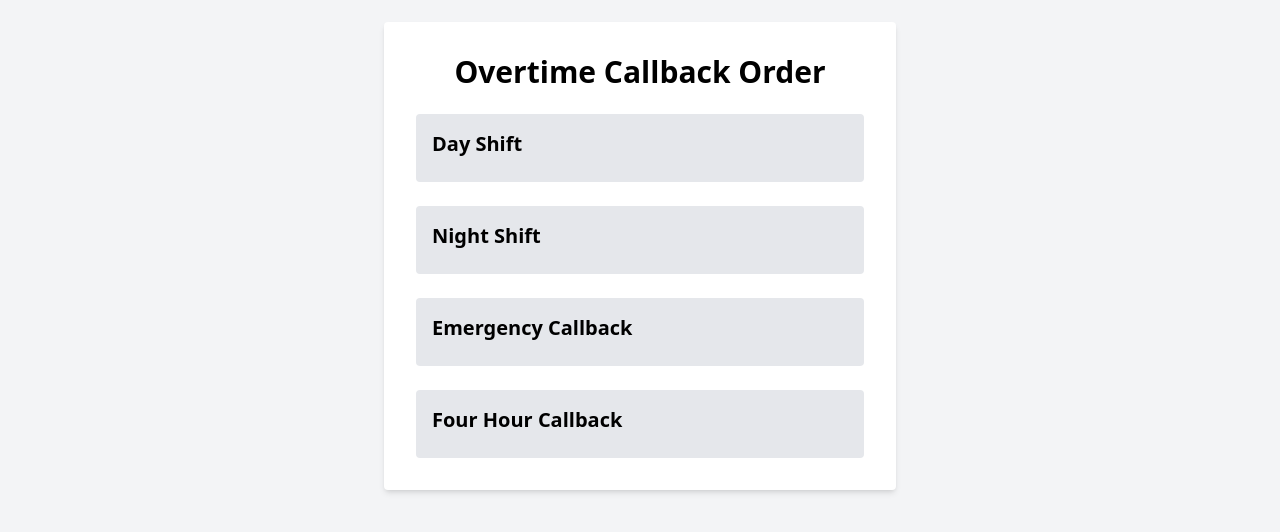
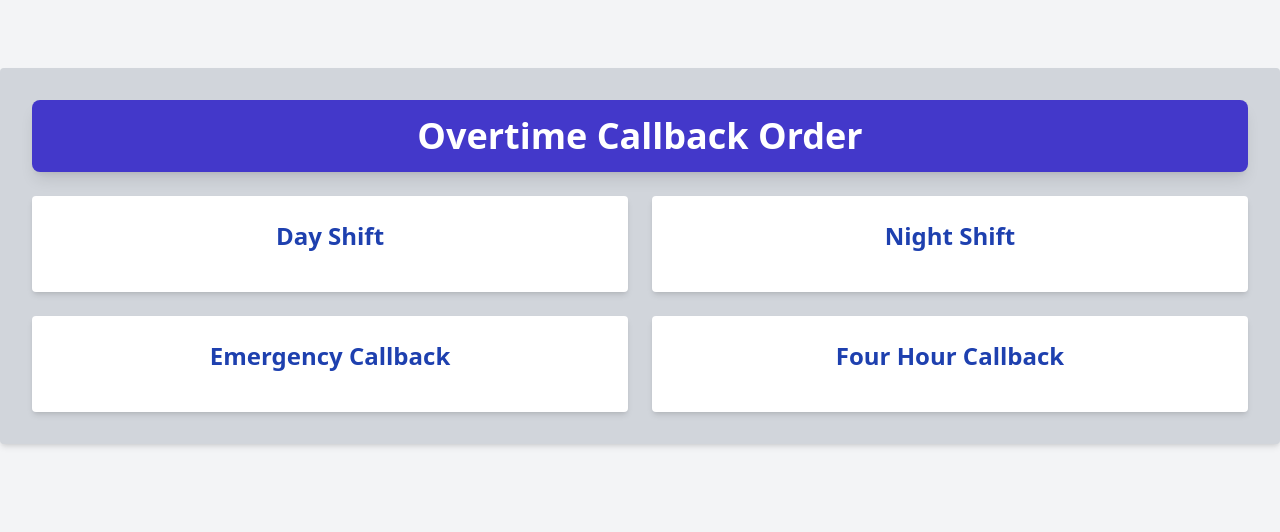
Before and after one commit to bmulley16/FirehallManager, a React (Vite) app: page /overtime/order-display in a window 1280 px wide. Shown: the part 144-676 px from the top of the page. Built offline with nearby package versions, Linux system fonts and the light colour scheme.

Commit message:
fixed the overtime call back order page and have completed styling. Need to add a return button to navigate back to the overtime landing page and fix those routes

```diff
--- a/src/components/userInfoCardOvertimeCallBack.tsx
+++ b/src/components/userInfoCardOvertimeCallBack.tsx
@@ -9,9 +9,9 @@ export const UserInfoCard = (props: any) => {
   const users = dayshift || nightShift || emergencyCallback || fourHourCallBack || [];
 
   return (
-    <div>
+    <div className='max-w-full max-h-full overflow-y-auto'>
       {users.map((user: User, index: number) => (
-        <div key={index} className="mb-4 p-4 bg-gray-200 rounded">
+        <div key={index} className="mb-4 p-4 bg-slate-300 rounded flex-row ">
           <h2 className="text-lg font-semibold">{user.firstName} {user.lastName}</h2>
           <p className="text-gray-600">{user.phone}</p>
         </div>
--- a/src/pages/overtimeOrderPage.tsx
+++ b/src/pages/overtimeOrderPage.tsx
@@ -11,35 +11,34 @@ export const OvertimeOrderDisplay = () => {
 
   return (
     <div className="min-h-screen bg-gray-100 flex items-center justify-center">
-      <div className="bg-white p-8 rounded shadow-md w-full max-w-lg">
-        <h1 className="text-3xl font-bold mb-6 text-center">Overtime Callback Order</h1>
+      <div className="bg-gray-300 p-8 rounded shadow-md w-full">
+        <h1 className="text-4xl font-bold mb-6 text-center text-white bg-indigo-700 p-4 rounded-lg shadow-lg">
+          Overtime Callback Order
+        </h1>
 
-        {/* Use a flex container to arrange UserInfoCard components */}
-        <div className="flex flex-col gap-6">
+        <div className="grid grid-cols-1 sm:grid-cols-2 gap-6">
 
-          {/* Individual UserInfoCard components with specific titles */}
-          <div className="bg-gray-200 p-4 rounded">
-            <h2 className="text-xl font-semibold mb-2">Day Shift</h2>
+          <div className="bg-white p-6 rounded shadow-md">
+            <h2 className="text-2xl font-bold mb-4 text-center text-blue-800">Day Shift</h2>
             <UserInfoCard dayshift={dayshift}></UserInfoCard>
           </div>
 
-          <div className="bg-gray-200 p-4 rounded">
-            <h2 className="text-xl font-semibold mb-2">Night Shift</h2>
+          <div className="bg-white p-6 rounded shadow-md">
+            <h2 className="text-2xl font-bold mb-4 text-center text-blue-800">Night Shift</h2>
             <UserInfoCard nightShift={nightShift}></UserInfoCard>
           </div>
 
-          <div className="bg-gray-200 p-4 rounded">
-            <h2 className="text-xl font-semibold mb-2">Emergency Callback</h2>
+          <div className="bg-white p-6 rounded shadow-md">
+            <h2 className="text-2xl font-bold mb-4 text-center text-blue-800">Emergency Callback</h2>
             <UserInfoCard emergencyCallback={emergencyCallback}></UserInfoCard>
           </div>
 
-          <div className="bg-gray-200 p-4 rounded">
-            <h2 className="text-xl font-semibold mb-2">Four Hour Callback</h2>
+          <div className="bg-white p-6 rounded shadow-md">
+            <h2 className="text-2xl font-bold mb-4 text-center text-blue-800">Four Hour Callback</h2>
             <UserInfoCard fourHourCallBack={fourHourCallBack}></UserInfoCard>
           </div>
 
         </div>
-
       </div>
     </div>
   );
```
